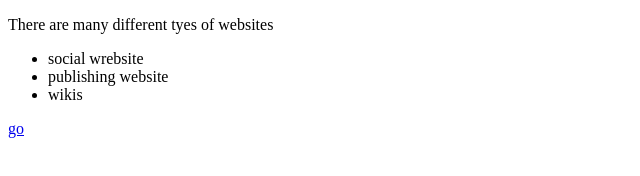
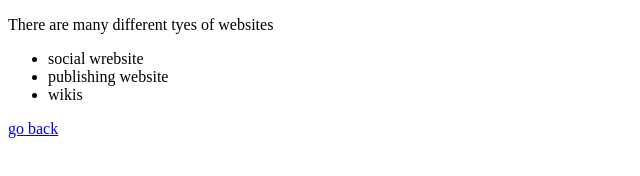
Before and after one commit to bida23-098/HelloWorld, a plain HTML site: page activity1.html in a window 1280 px wide. Shown: the full height of the page, 0-640 px from the left. Drawn offline with Linux system fonts and the light colour scheme.

Commit message:
Update activity1.html

```diff
--- a/activity1.html
+++ b/activity1.html
@@ -10,6 +10,6 @@
       <li>publishing website</li>
       <li>wikis</li>
     </ul>
-    <a href="index.html">go</a>
+    <a href="index.html">go back</a>
   </body>
 </html>
```
